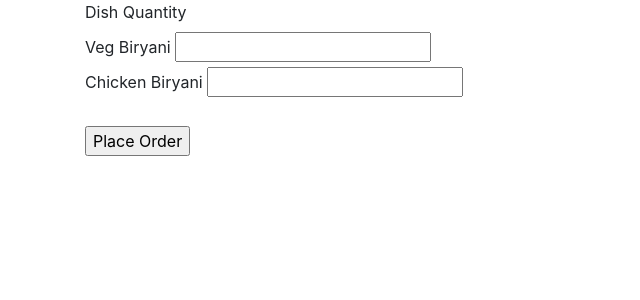
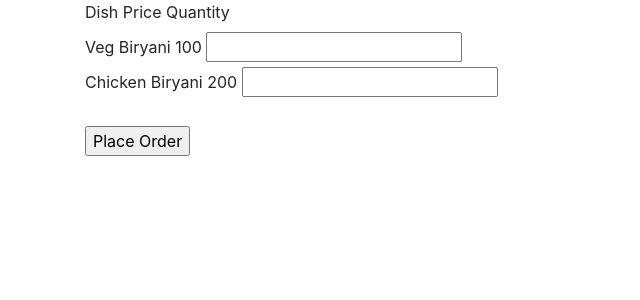
Before and after one commit to ankit1ank/codesample, a Django app: page / in a window 1280 px wide. Shown: the part 56-356 px from the top of the page, without its empty margins (0-640 px from the left). Run offline with Django 3.2, Linux system fonts and the light colour scheme; data comes from the database, SQL or seed files in the repository; both versions use the stored data as it was after the commit; parts of the project's set-up code (start-up, migrations or seed data) failed here and were passed over; some libraries are stand-ins or nearby versions.

Commit message:
Fix html

```diff
--- a/restaurant/views.py
+++ b/restaurant/views.py
@@ -1,7 +1,7 @@
 from __future__ import unicode_literals
 
 from django.shortcuts import render, redirect
-from restaurant.forms import RegistrationForm, OrderCreationForm
+from restaurant.forms import RegistrationForm
 from restaurant.models import MenuItem
 
 
--- a/templates/restaurant/home.html
+++ b/templates/restaurant/home.html
@@ -27,12 +27,13 @@
 {% else %}
 {% endif %}
 <label for="Instruction"> Dish </label>
+<label for="Instruction"> Price </label>
 <label for="Instruction"> Quantity </label>
 <br>
 <form method="post">
     {% csrf_token %}
   {% for item in menu_items %}
-    <label for="item"> {{ item.name }} </label>
+    <label for="item"> {{ item.name }} {{ item.price }}</label>
     <input id="{{ item.id }}" type="text" name="menuitem_{{ item.id }}" value="">
     <br>
   {% endfor %}
```
Also changed, not shown: db.sqlite3, 1 other file.
